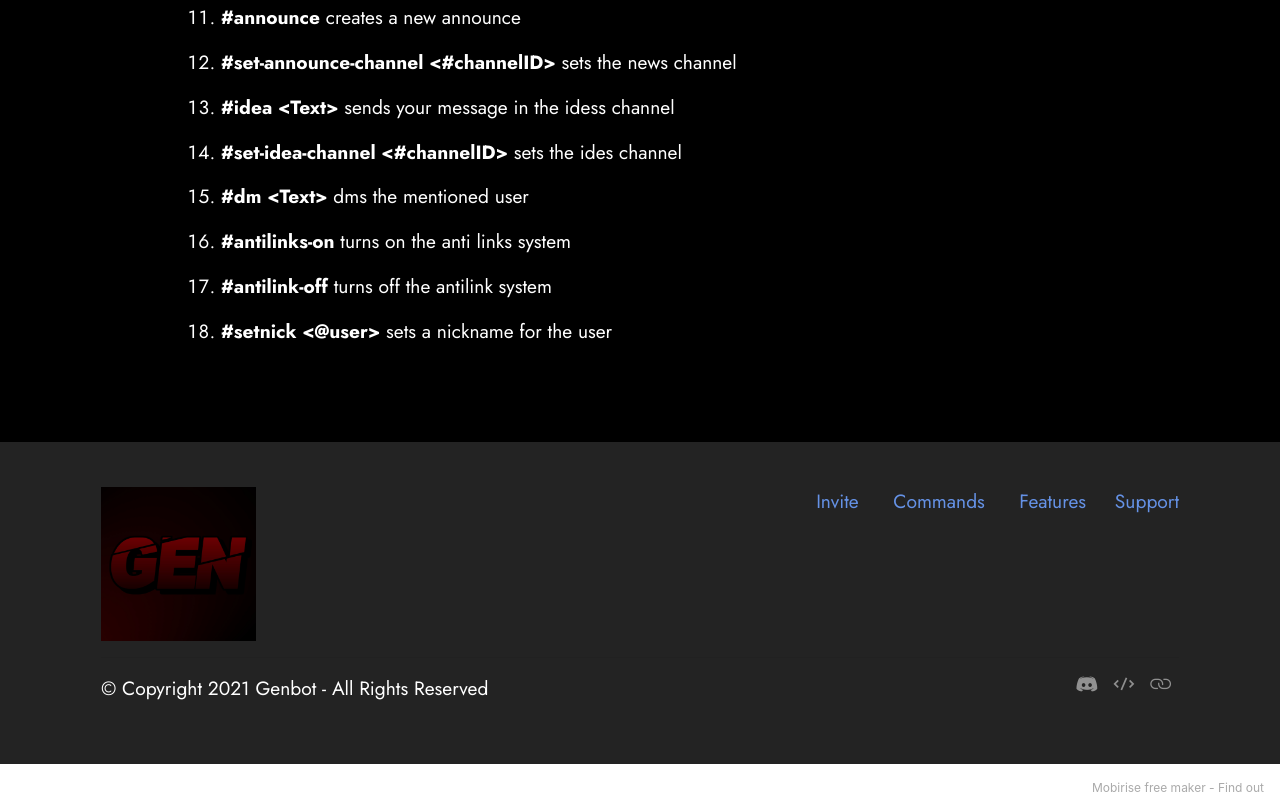
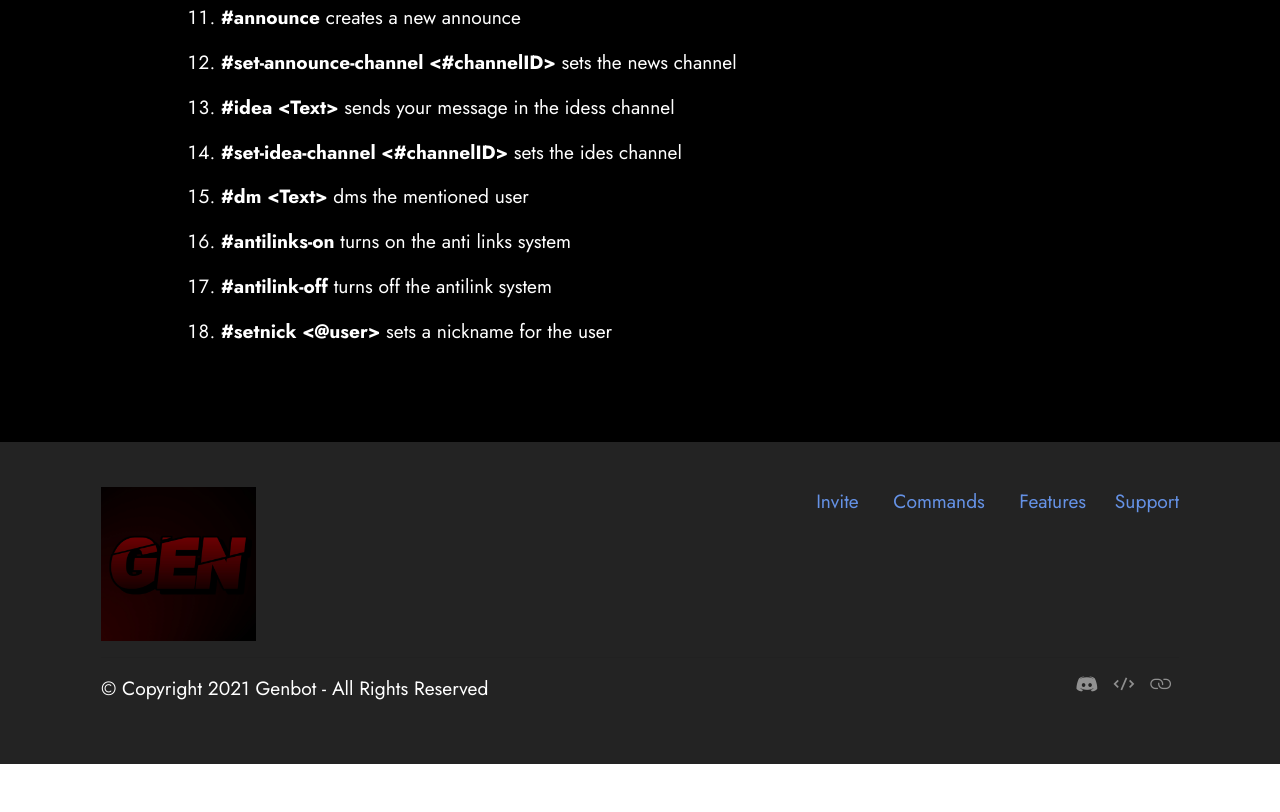
Before and after one commit to Balint122/genbot, a plain HTML site: page commands.html in a window 1280 px wide. Shown: the part 3677-4489 px from the top of the page. After the commit the page ends 4441 px from the top, so only its background shows below. Drawn offline with Linux system fonts and the light colour scheme; files whose address does not match are found by name.

Commit message:
Update commands.html

```diff
--- a/commands.html
+++ b/commands.html
@@ -246,7 +246,6 @@
         </div>
 
     </div>
-</section><section style="background-color: #fff; font-family: -apple-system, BlinkMacSystemFont, 'Segoe UI', 'Roboto', 'Helvetica Neue', Arial, sans-serif; color:#aaa; font-size:12px; padding: 0; align-items: center; display: flex;"><a href="https://mobirise.site/i" style="flex: 1 1; height: 3rem; padding-left: 1rem;"></a><p style="flex: 0 0 auto; margin:0; padding-right:1rem;">Mobirise free maker - <a href="https://mobirise.site/n" style="color:#aaa;">Find out</a></p></section><script src="assets/web/assets/jquery/jquery.min.js"></script>  <script src="assets/popper/popper.min.js"></script>  <script src="assets/tether/tether.min.js"></script>  <script src="assets/bootstrap/js/bootstrap.min.js"></script>  <script src="assets/smoothscroll/smooth-scroll.js"></script>  <script src="assets/dropdown/js/nav-dropdown.js"></script>  <script src="assets/dropdown/js/navbar-dropdown.js"></script>  <script src="assets/touchswipe/jquery.touch-swipe.min.js"></script>  <script src="assets/theme/js/script.js"></script>
 
 
 </body>
```
